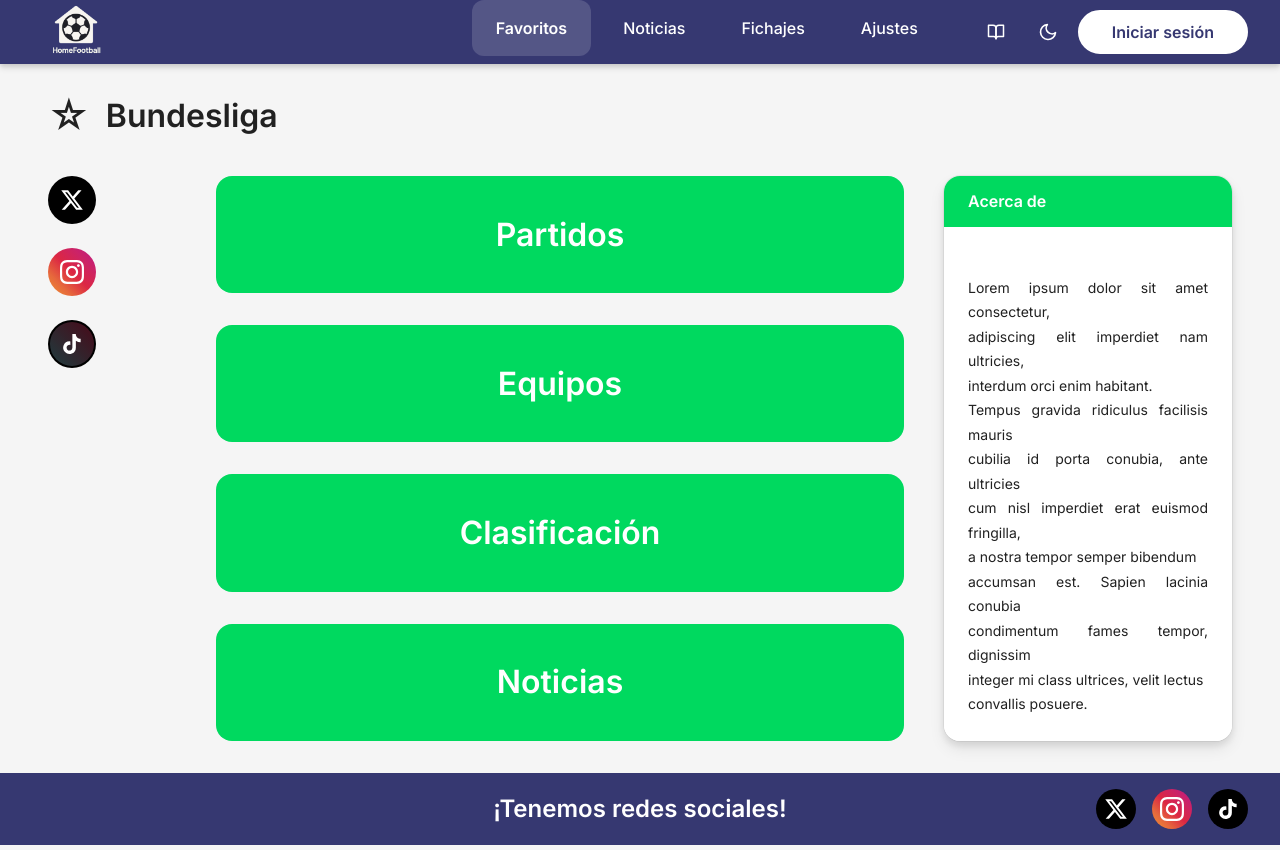
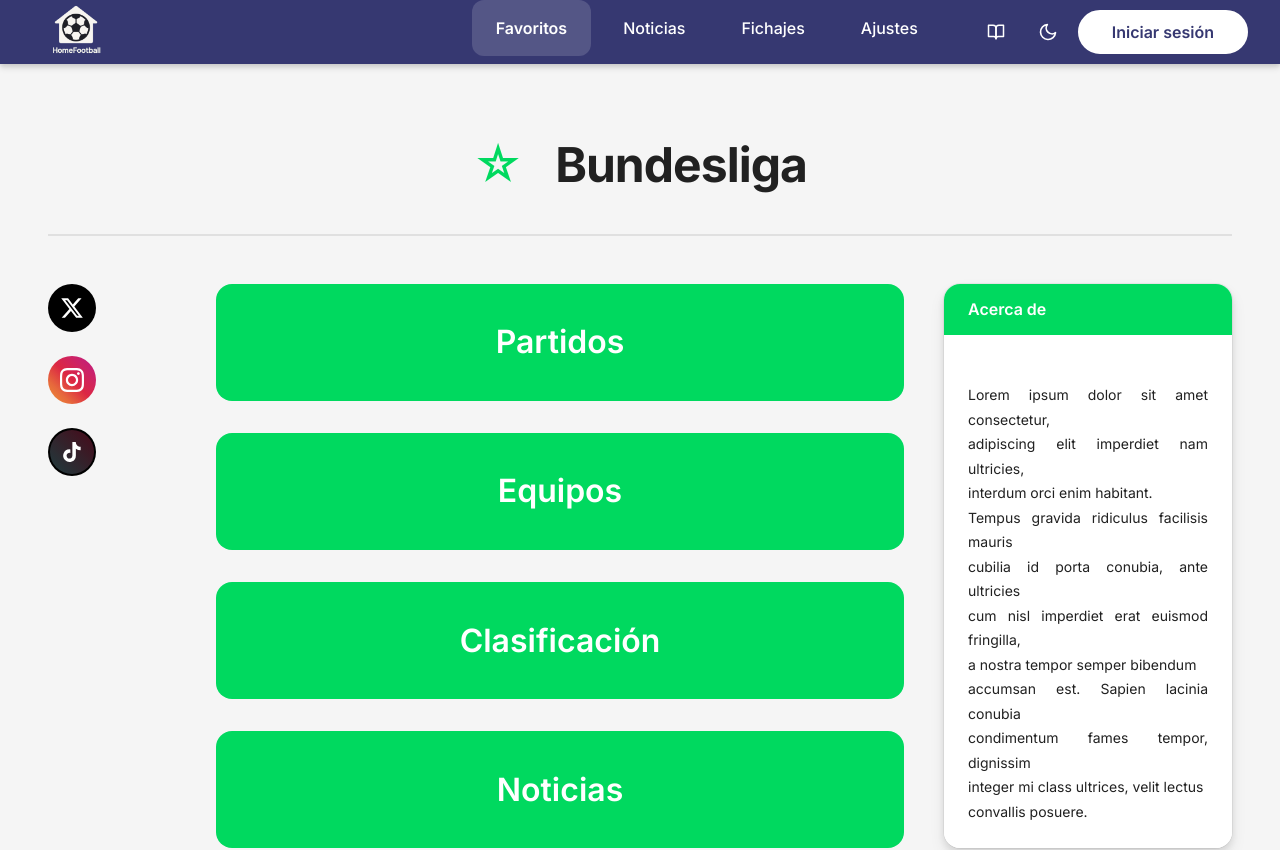
Before and after one commit to Fjrg0309/homefootball, an Angular app in the folder frontend/: page /liga/bundesliga in a window 1280 px wide. Shown: the top 850 px of the page. Built offline with nearby package versions, Linux system fonts and the light colour scheme.

Commit message:
Página modificada

```diff
--- a/frontend/src/app/pages/league-detail/league-detail.scss
+++ b/frontend/src/app/pages/league-detail/league-detail.scss
@@ -32,32 +32,42 @@
   &__header {
     display: flex;
     align-items: center;
-    gap: var(--spacing-2); // 16px
-    margin-bottom: var(--spacing-4); // 32px
+    justify-content: center;
+    gap: var(--spacing-3); // 24px
+    padding: var(--spacing-4) 0; // 32px arriba y abajo
+    margin-bottom: var(--spacing-5); // 40px
+    border-bottom: 2px solid var(--color-border, #e0e0e0);
 
     @include tablet {
-      margin-bottom: var(--spacing-5); // 40px
+      gap: var(--spacing-4); // 32px
+      padding: var(--spacing-5) 0; // 40px arriba y abajo
+      margin-bottom: var(--spacing-6); // 48px
     }
   }
 
   &__icon {
-    font-size: var(--spacing-4); // 32px - Estrella más grande
-    color: var(--color-text);
+    font-size: 2.5rem; // 40px - Estrella destacada
+    color: var(--color-accent); // Verde para que destaque
     line-height: 1;
 
     @include tablet {
-      font-size: var(--spacing-5); // 40px
+      font-size: 3rem; // 48px
     }
   }
 
   &__title {
-    font-size: var(--font-size-lg); // 24px
-    font-weight: var(--font-weight-semibold);
+    font-size: var(--font-size-xl); // 32px
+    font-weight: var(--font-weight-bold);
     color: var(--color-text);
     margin: 0;
+    letter-spacing: -0.02em; // Mejor legibilidad
 
     @include tablet {
-      font-size: var(--font-size-xl); // 32px
+      font-size: var(--font-size-2xl); // 40px
+    }
+
+    @include desktop {
+      font-size: var(--font-size-3xl); // 48px
     }
   }
 
```
